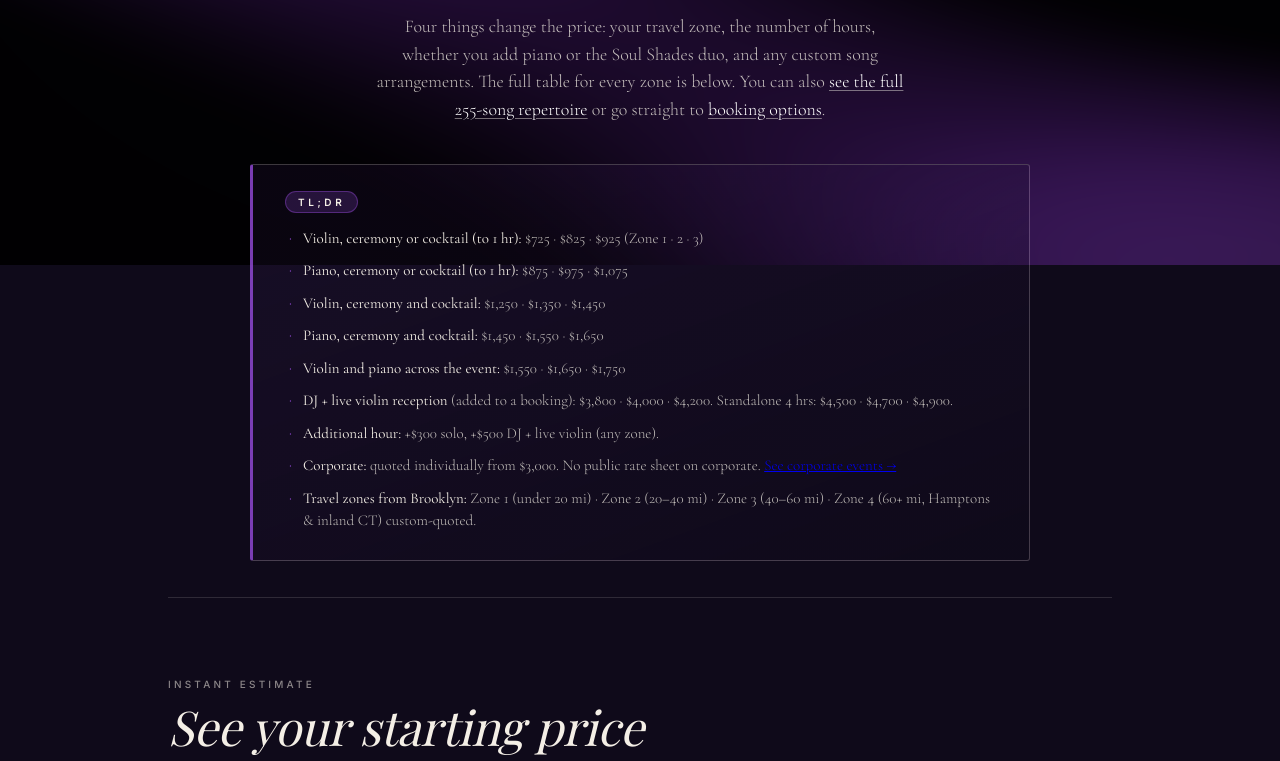
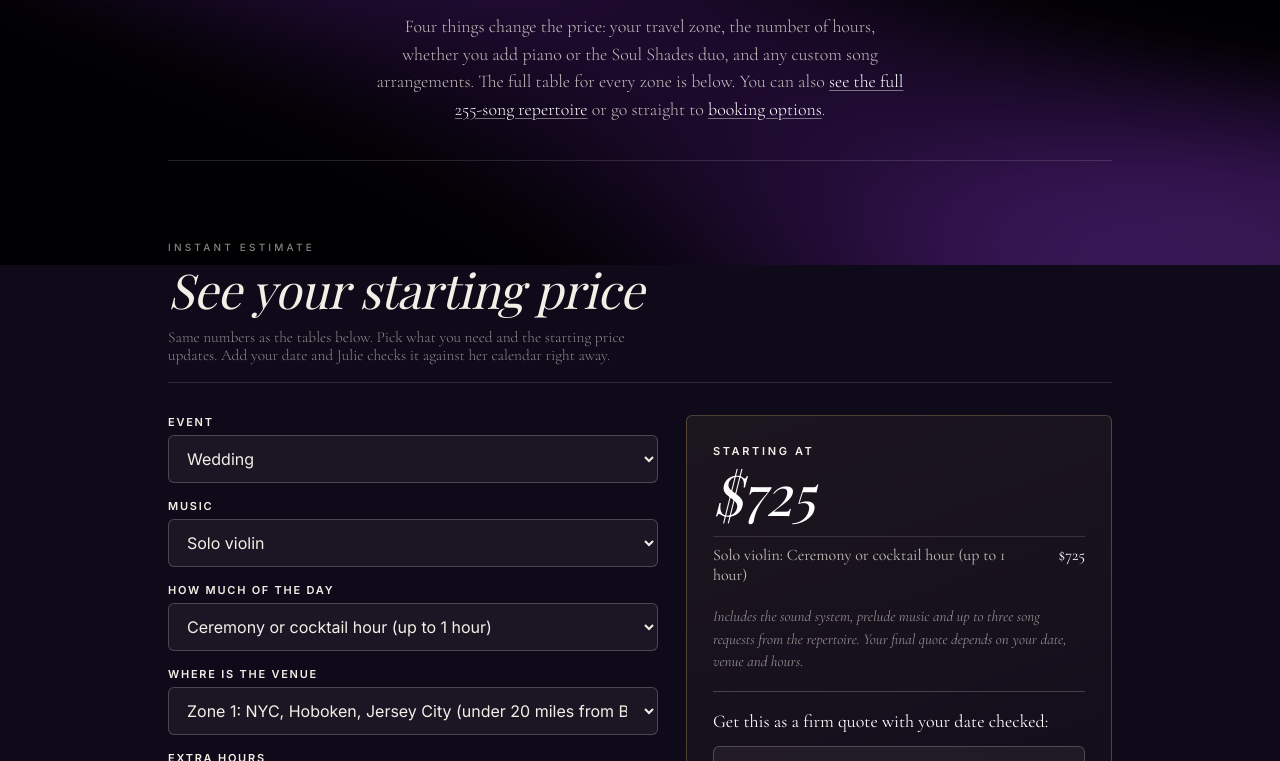
Before and after one commit to robertvanliew/julieschatzmusic, a website: page pricing.html in a window 1280 px wide. Shown: the part 535-1296 px from the top of the page. Drawn offline with nearby package versions, Linux system fonts and the light colour scheme; animation ran at ten frames a second; a web font is replaced by a local one.

Commit message:
pricing: remove the TL;DR box; the intro and quote tool now cover it
Co-Authored-By: Claude Fable 5.1 <noreply@anthropic.com>

```diff
--- a/pricing.html
+++ b/pricing.html
@@ -939,20 +939,6 @@ src="https://www.facebook.com/tr?id=2030903521125913&ev=PageView&noscript=1"
       <h1>How Much Does a Wedding Violinist Cost?</h1>
       <p class="lede">A wedding violinist for the ceremony costs <strong>$725 to $925</strong> with Julie Schatz, depending on how far your venue is from Brooklyn. Ceremony plus cocktail hour runs <strong>$1,250 to $1,450</strong>. Every booking includes the sound system, prelude music and up to three song requests from the repertoire.</p>
       <p class="lede">Four things change the price: your travel zone, the number of hours, whether you add piano or the Soul Shades duo, and any custom song arrangements. The full table for every zone is below. You can also <a href="/wedding-ceremony-songs/">see the full 255-song repertoire</a> or go straight to <a href="/bookings/">booking options</a>.</p>
-      <aside class="tldr" role="note" aria-label="Quick answer summary">
-        <span class="tldr__label">TL;DR</span>
-        <ul class="tldr__list">
-          <li><strong>Violin, ceremony or cocktail (to 1 hr):</strong> $725 · $825 · $925 (Zone 1 · 2 · 3)</li>
-          <li><strong>Piano, ceremony or cocktail (to 1 hr):</strong> $875 · $975 · $1,075</li>
-          <li><strong>Violin, ceremony and cocktail:</strong> $1,250 · $1,350 · $1,450</li>
-          <li><strong>Piano, ceremony and cocktail:</strong> $1,450 · $1,550 · $1,650</li>
-          <li><strong>Violin and piano across the event:</strong> $1,550 · $1,650 · $1,750</li>
-          <li><strong>DJ + live violin reception</strong> (added to a booking): $3,800 · $4,000 · $4,200. Standalone 4 hrs: $4,500 · $4,700 · $4,900.</li>
-          <li><strong>Additional hour:</strong> +$300 solo, +$500 DJ + live violin (any zone).</li>
-          <li><strong>Corporate:</strong> quoted individually from $3,000. No public rate sheet on corporate. <a href="/corporate-events/">See corporate events →</a></li>
-          <li><strong>Travel zones from Brooklyn:</strong> Zone 1 (under 20 mi) · Zone 2 (20–40 mi) · Zone 3 (40–60 mi) · Zone 4 (60+ mi, Hamptons &amp; inland CT) custom-quoted.</li>
-        </ul>
-      </aside>
     </header>
 
 
```
